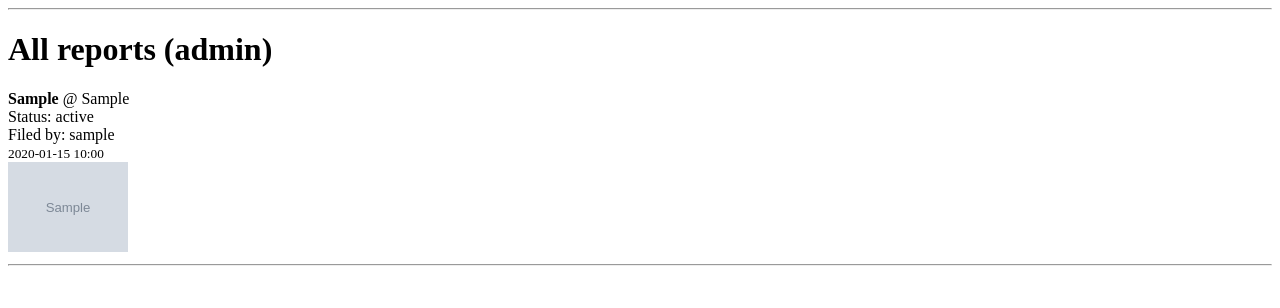
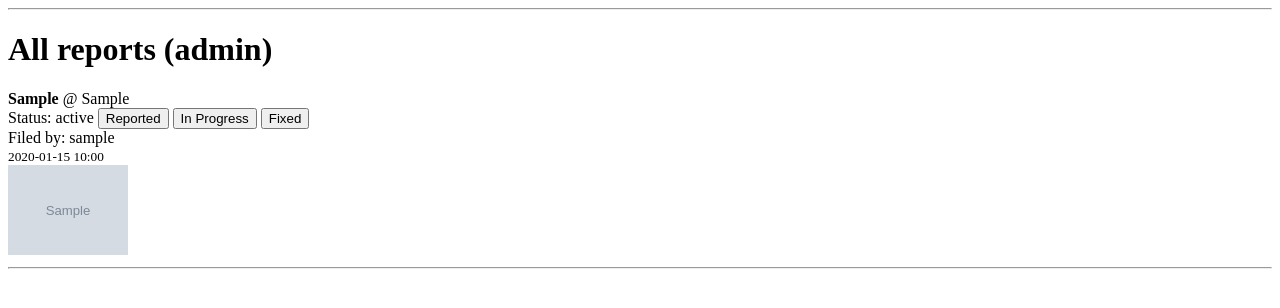
Before and after one commit to arnavranjan1/pothole-reporter, a Flask app: page /admin in a window 1280 px wide. Shown: the part 26-334 px from the top of the page. Run offline with Flask 3, Linux system fonts and the light colour scheme; a user stored in the database is signed in; tables that the repository leaves empty hold one stand-in row (values such as "Sample post"); grey boxes marked "Sample" are stand-in pictures.

Commit message:
Session 10: admin status-change route with auth + allow-list validation

```diff
--- a/app.py
+++ b/app.py
@@ -29,6 +29,7 @@ app.config["UPLOAD_FOLDER"] = "static/uploads"             # where photos land.
 app.config["MAX_CONTENT_LENGTH"] = 5 * 1024 * 1024         # 5 MB ceiling on the whole request body. server-side → client can't bypass it
 
 ALLOWED_EXTENSIONS = {"jpg", "jpeg", "png", "gif"}         # allow-list of accepted image types. a set → fast membership check
+ALLOWED_STATUSES = {"Reported", "In Progress", "Fixed"}    # allow-list of valid lifecycle states. a set → fast membership check. same defense as ALLOWED_EXTENSIONS
 
 os.makedirs(app.config["UPLOAD_FOLDER"], exist_ok=True)    # create the uploads folder on startup if missing. exist_ok=True → no crash if it already exists
 
@@ -239,6 +240,30 @@ def admin():
     return render_template("admin.html", reports=all_reports)
 
 
+@app.route("/admin/report/<int:report_id>/status", methods=["POST"])  # state-changing → POST only. <int:..> validates+coerces the id at the routing layer
+@login_required                                            # must be logged in (gives us a real current_user)
+def update_status(report_id):                              # report_id arrives as a real int, courtesy of the <int:> converter
+    if current_user.role != "admin":                       # THE function-level auth check — the route defends itself, not relying on the hidden button
+        flash("Admins only.")                              # a forged citizen POST dies right here
+        return redirect(url_for("home"))
+
+    new_status = request.form.get("status", "").strip()    # the submitted target state, cleaned. arrives in request.form from the clicked button's value
+    if new_status not in ALLOWED_STATUSES:                 # allow-list wall — rejects status=banana and any other forged value
+        flash("Invalid status.")
+        return redirect(url_for("admin"))
+
+    report = db.session.get(Report, report_id)             # load the existing row by PK. same getter as load_user. None if no such id
+    if report is None:                                     # the id was a valid int but no such report exists (e.g. deleted) → don't crash
+        flash("Report not found.")
+        return redirect(url_for("admin"))
+
+    report.status = new_status                             # mutate the managed object — the ONE line that is the actual UPDATE. dirty-tracking notes it
+    db.session.commit()                                    # flush → ORM emits UPDATE reports SET status=... WHERE id=report_id
+
+    flash(f"Report #{report.id} marked '{new_status}'.")   # confirmation to the admin
+    return redirect(url_for("admin"))                       # PRG: redirect after POST so a refresh doesn't re-submit
+
+
 @app.route("/map")                                         # the interactive map page — public, no login needed (like /reports)
 def map_view():                                            # named map_view, NOT map — `map` is a Python builtin; shadowing it is the same class of bug as your old reports/reports_store collision
     stmt = db.select(Report).where(                        # only reports that HAVE coords — the rest can't be placed on a map
--- a/templates/admin.html
+++ b/templates/admin.html
@@ -8,6 +8,13 @@
         <div>
             <strong>{{ report.hazard_type }}</strong> @ {{ report.location }}
             <br>Status: {{ report.status }}
+            {# status-change controls — one tiny POST form, three submit buttons, each posting a different target status #}
+            <form method="POST" action="{{ url_for('update_status', report_id=report.id) }}" style="display:inline;">
+                {# each button shares name="status" but carries a different value → only the CLICKED button's value is sent → server reads request.form['status'] #}
+                <button type="submit" name="status" value="Reported">Reported</button>
+                <button type="submit" name="status" value="In Progress">In Progress</button>
+                <button type="submit" name="status" value="Fixed">Fixed</button>
+            </form>
             <!-- report.author is None for old reports → guard prevents a crash -->
             <br>Filed by: {{ report.author.username if report.author else "unknown" }}
             <br><small>{{ report.created_at.strftime("%Y-%m-%d %H:%M") }}</small>
```
